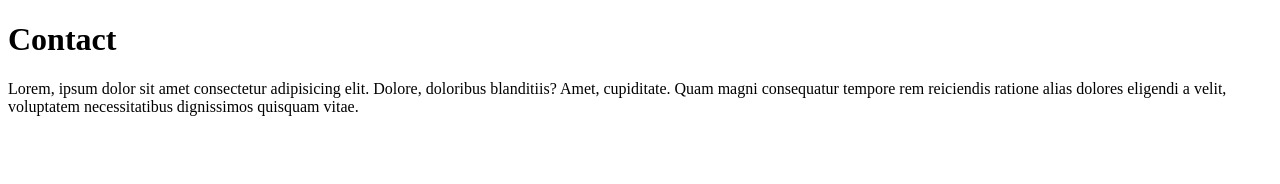
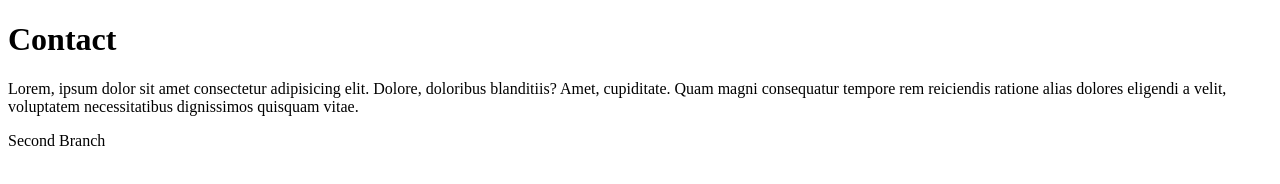
Before and after one commit to abdullahaptech/2308a, a plain HTML site: page contact.html in a window 1280 px wide. Drawn offline with Linux system fonts and the light colour scheme.

Commit message:
second branch code

```diff
--- a/contact.html
+++ b/contact.html
@@ -8,5 +8,6 @@
 <body>
     <h1>Contact</h1>
     <p>Lorem, ipsum dolor sit amet consectetur adipisicing elit. Dolore, doloribus blanditiis? Amet, cupiditate. Quam magni consequatur tempore rem reiciendis ratione alias dolores eligendi a velit, voluptatem necessitatibus dignissimos quisquam vitae.</p>
+    <a>Second Branch</a>
 </body>
 </html>
```
